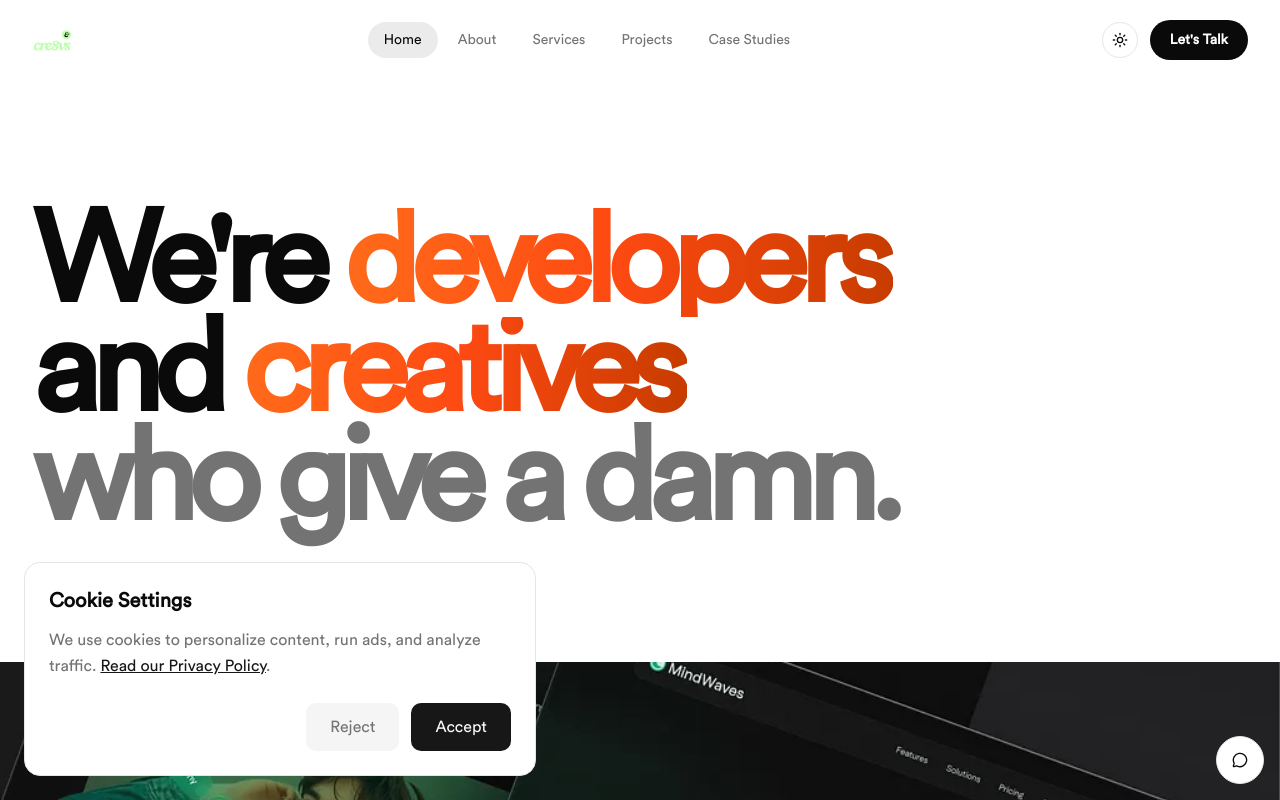
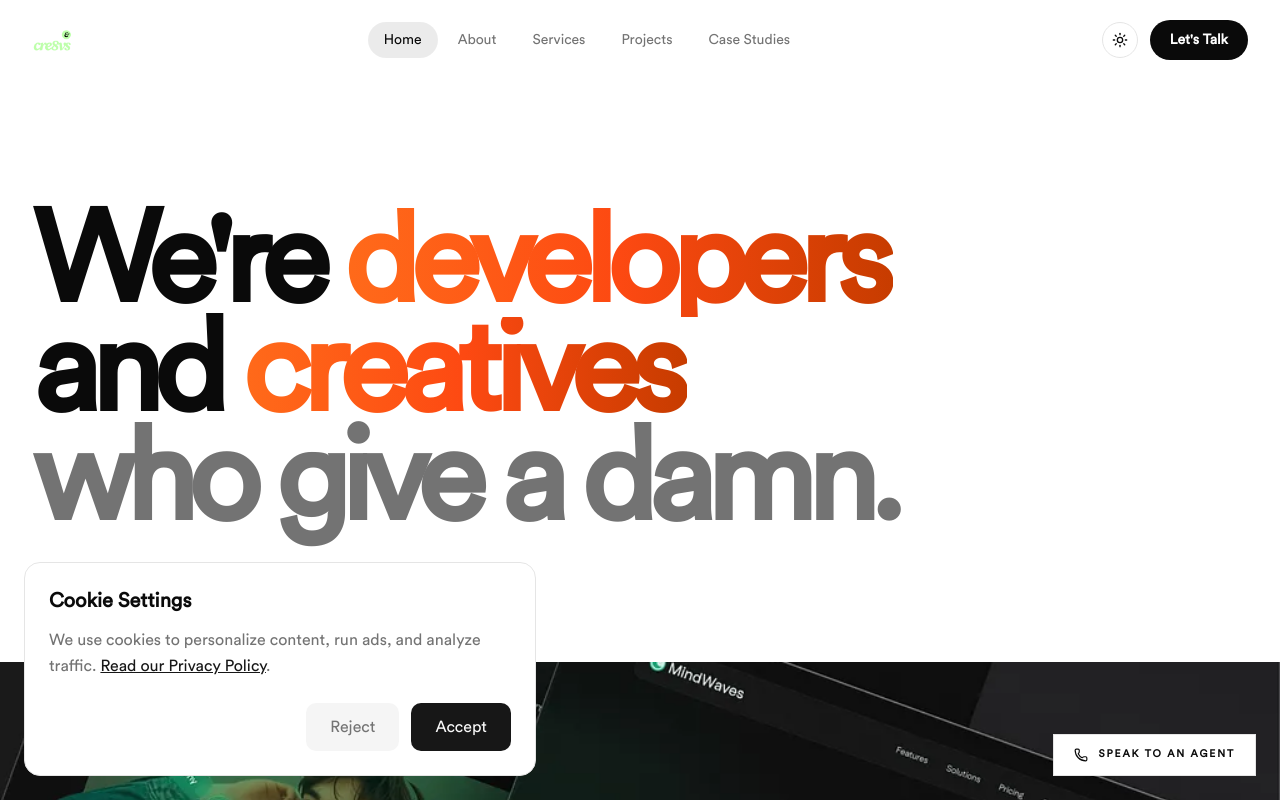
Before and after one commit to nanayawdev/nanayawdev, a Next.js app: page / in a window 1280 px wide. Shown: the top 800 px of the page. Built offline with nearby package versions, Linux system fonts and the light colour scheme.

Commit message:
feat: update chat bubble icon, label, and styling to promote AI agent contact

```diff
--- a/src/components/chat-bubble.tsx
+++ b/src/components/chat-bubble.tsx
@@ -1,14 +1,15 @@
 import Link from "next/link";
-import { MessageCircle } from "lucide-react";
+import { Phone } from "lucide-react";
 
 export function ChatBubble() {
   return (
     <Link
       href="/start"
-      aria-label="Contact Devs and Creatives"
-      className="fixed bottom-4 right-4 z-50 hidden h-12 w-12 items-center justify-center rounded-full border border-border bg-background shadow-sm transition-colors hover:bg-muted sm:flex"
+      aria-label="Speak to an AI Agent"
+      className="fixed bottom-6 right-6 z-50 hidden items-center gap-2.5 border border-border bg-background px-5 py-3 text-[0.65rem] font-semibold uppercase tracking-[0.18em] text-foreground shadow-sm transition-colors hover:bg-muted sm:flex"
     >
-      <MessageCircle className="h-4 w-4" />
+      <Phone className="h-3.5 w-3.5 shrink-0" />
+      Speak to an Agent
     </Link>
   );
 }
```
